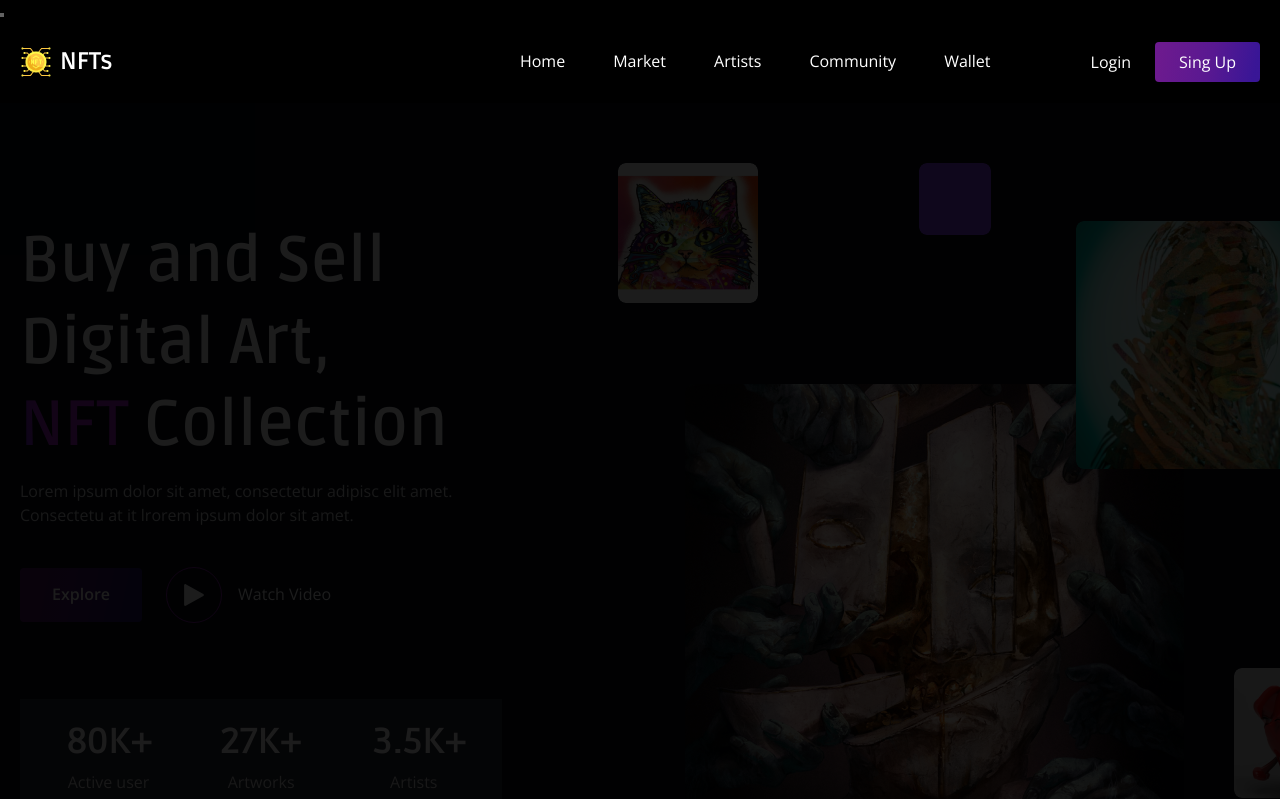
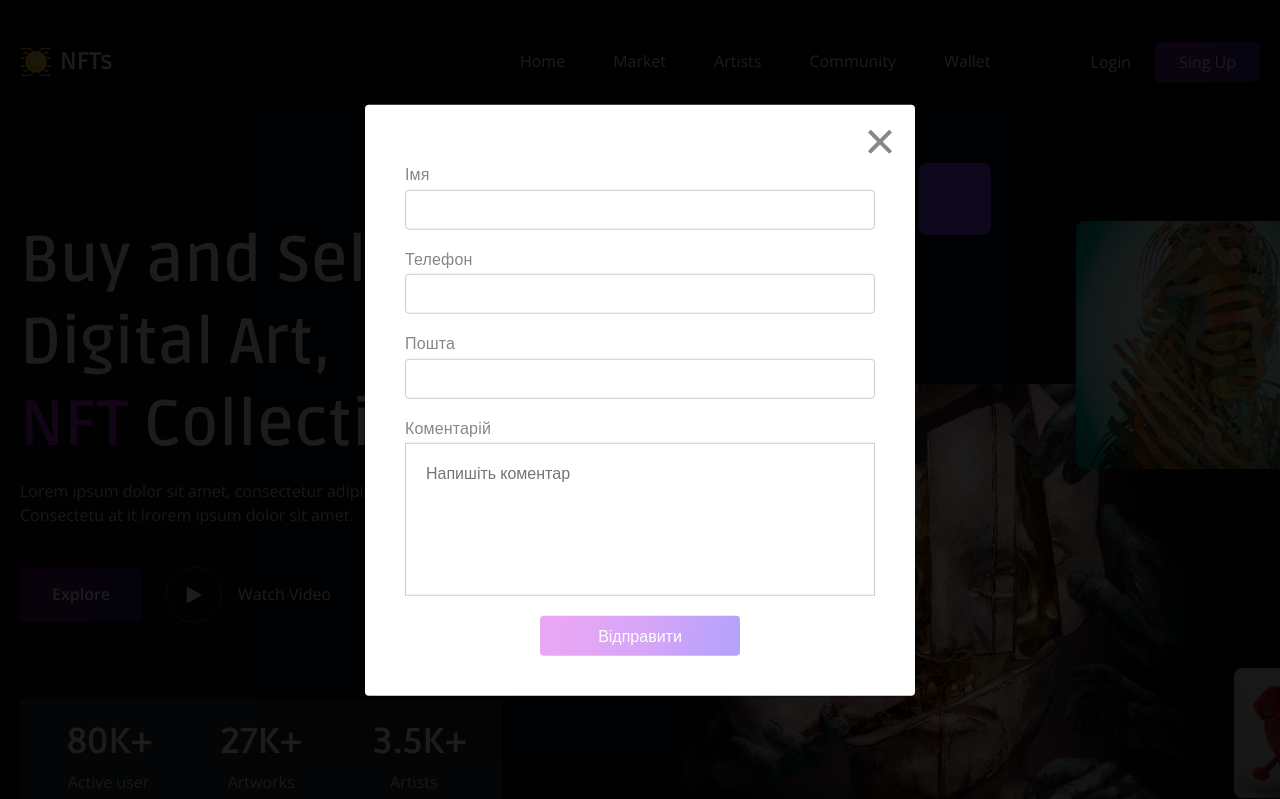
Before and after one commit to Vadym-Vasiliev/NFTs-gulp, a website with bundled scripts: page src/index.html in a window 1280 px wide. Both pictures are taken after a click on the button "Sing Up". Shown: the top 799 px of the page. Built offline with nearby package versions, Linux system fonts and the light colour scheme; files whose address does not match are found by name.

Commit message:
add  backdrop-modal, adaptive

```diff
--- a/gulp/version.json
+++ b/gulp/version.json
@@ -1,3 +1,3 @@
 {
-    "main": "20220817104659"
+    "main": "20220817153739"
 }
--- a/src/index.html
+++ b/src/index.html
@@ -626,11 +626,56 @@
     <!-- BACKDROP-MODAL -->
     <div class="backdrop backdrop__is-hidden" data-modal>
       <div class="backdrop-modal">
-        <div class="modal-form">
+        <form class="modal-form">
           <button class="modal-form__btn" data-modal-close>
             <span class="modal-form__cross"></span>
           </button>
-        </div>
+
+          <div class="modal-form__content">
+            <label class="modal-form__label" for="name">Імя</label>
+            <input
+              class="modal-form__input"
+              type="text"
+              name="name"
+              id="name"
+              placeholder=" "
+            />
+          </div>
+          <div class="modal-form__content">
+            <label class="modal-form__label" for="tel">Телефон</label>
+            <input
+              class="modal-form__input"
+              type="text"
+              name="name"
+              id="tel"
+              placeholder=" "
+            />
+          </div>
+          <div class="modal-form__content">
+            <label class="modal-form__label" for="mail">Пошта</label>
+            <input
+              class="modal-form__input"
+              type="email"
+              name="name"
+              id="mail"
+              placeholder=" "
+            />
+          </div>
+          <div class="modal-form__content">
+            <label class="modal-form__label" for="comment">Коментарій</label>
+            <textarea
+              class="modal-form__comment"
+              name="comment"
+              id="comment"
+              rows="6"
+              placeholder="Напишіть коментар"
+            ></textarea>
+          </div>
+
+          <button class="btn modal-form__submit" type="submit">
+            Відправити
+          </button>
+        </form>
       </div>
     </div>
 
--- a/src/scss/components/backdrop.scss
+++ b/src/scss/components/backdrop.scss
@@ -4,6 +4,9 @@
   left: 0;
   width: 100%;
   height: 100%;
+  z-index: 4;
+
+  transition: 300ms linear;
 
   background-color: rgba(0, 0, 0, 0.891);
 
@@ -11,5 +14,155 @@
     visibility: hidden;
     opacity: 0;
     pointer-events: none;
+
+    .backdrop-modal {
+      top: -999px;
+      transform: translate(-50%, -170%);
+    }
   }
 }
+
+.backdrop-modal {
+  position: absolute;
+  top: 50%;
+  left: 50%;
+  transform: translate(-50%, -50%);
+  opacity: 1;
+  width: 550px;
+  border-radius: 4px;
+  box-shadow: 0px 1px 3px rgba(0, 0, 0, 0.12), 0px 1px 1px rgba(0, 0, 0, 0.14),
+    0px 2px 1px rgba(0, 0, 0, 0.2);
+
+  transition: 300ms linear;
+
+  background-color: $white;
+
+  @include tablet {
+    width: 450px;
+  }
+
+  @include mobile {
+    width: 400px;
+  }
+}
+
+.modal-form {
+  padding: 60px 40px 40px 40px;
+  &__btn {
+    position: absolute;
+    top: 10px;
+    right: 10px;
+    width: 50px;
+    height: 50px;
+    border: none;
+    cursor: pointer;
+    display: flex;
+    align-items: center;
+    justify-content: center;
+
+    transition: background-color 250ms linear;
+
+    background-color: transparent;
+
+    &:hover,
+    &:focus {
+      .modal-form__cross::after,
+      .modal-form__cross::before {
+        background-color: rgba(137, 64, 255, 0.7490196078);
+      }
+    }
+  }
+  &__cross {
+    position: absolute;
+    width: 30px;
+    height: 0;
+    display: block;
+    border-radius: 4px;
+
+    background-color: rgb(135, 135, 135);
+
+    &::before,
+    &::after {
+      position: absolute;
+      content: "";
+      display: block;
+      width: 30px;
+      height: 4px;
+      transition: background-color 250ms linear;
+
+      background-color: rgb(135, 135, 135);
+    }
+
+    &::before {
+      transform: rotate(45deg);
+    }
+    &::after {
+      transform: rotate(-45deg);
+    }
+  }
+
+  &__content {
+    display: flex;
+    flex-direction: column;
+
+    transition: border-color 250ms linear;
+
+    &:not(:last-child) {
+      margin-bottom: 20px;
+    }
+
+    &:hover,
+    &:focus {
+      border-color: $purple;
+      .modal-form__input,
+      .modal-form__comment {
+        border-color: $purple;
+      }
+
+      .modal-form__label {
+        color: $purple;
+      }
+    }
+  }
+
+  &__label {
+    font-size: 16px;
+    line-height: 1.16;
+    letter-spacing: 0.01em;
+    margin-bottom: 6px;
+    color: rgb(135, 135, 135);
+
+    transition: color 250ms linear;
+  }
+
+  &__input {
+    height: 40px;
+    outline: none;
+    padding: 0 20px;
+    border-radius: 4px;
+    border: 1px solid #ccc;
+
+    transition: 250ms linear;
+  }
+
+  &__comment {
+    resize: none;
+    outline: none;
+    padding: 20px;
+    border: 1px solid #ccc;
+
+    transition: 250ms linear;
+  }
+
+  &__submit {
+    min-width: 200px;
+    margin: 0 auto;
+    display: block;
+    transition: background-color 250ms linear;
+
+    &:hover,
+    &:focus {
+      background-color: rgba(137, 64, 255, 0.337254902);
+    }
+  }
+}
--- a/src/scss/components/header.scss
+++ b/src/scss/components/header.scss
@@ -69,7 +69,7 @@
 
     transition: background-color 250ms linear, transform 250ms linear;
 
-    background-color: #8a40ff;
+    background-color: $purple;
 
     &::before,
     &::after {
@@ -80,7 +80,7 @@
       display: block;
       transition: background-color 250ms linear, transform 250ms linear;
 
-      background-color: #8a40ff;
+      background-color: $purple;
     }
 
     &::before {
@@ -270,7 +270,7 @@
       top: 0;
       left: 0;
       width: 100%;
-      height: 100%;
+      height: 100vh;
       display: flex;
       align-content: center;
       flex-direction: column;
--- a/src/scss/components/hero.scss
+++ b/src/scss/components/hero.scss
@@ -223,8 +223,13 @@
   }
 
   &__svg {
-    width: 22px;
-    height: 22px;
+    width: 16px;
+    height: 16px;
+
+    @include mobile {
+      width: 22px;
+      height: 22px;
+    }
   }
 
   &__watch {
--- a/src/scss/utils/vars.scss
+++ b/src/scss/utils/vars.scss
@@ -3,3 +3,5 @@ $accent: rgba(201, 34, 227, 0.4);
 
 $white: #ffffff;
 $gray: #d7d7d7;
+
+$purple: #8a40ff;
```
Also changed, not shown: dist/css/style.css, dist/css/style.min.css, dist/index.html.
